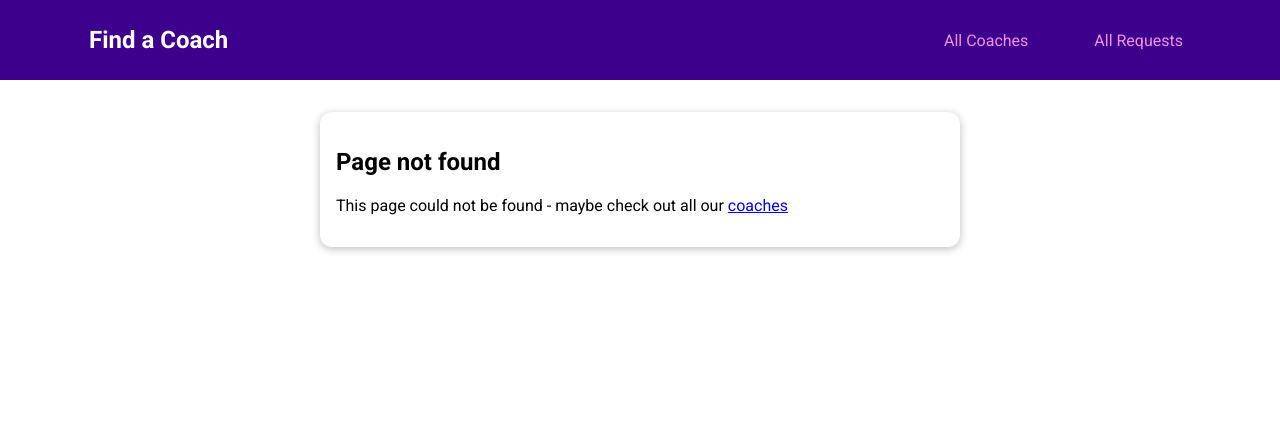
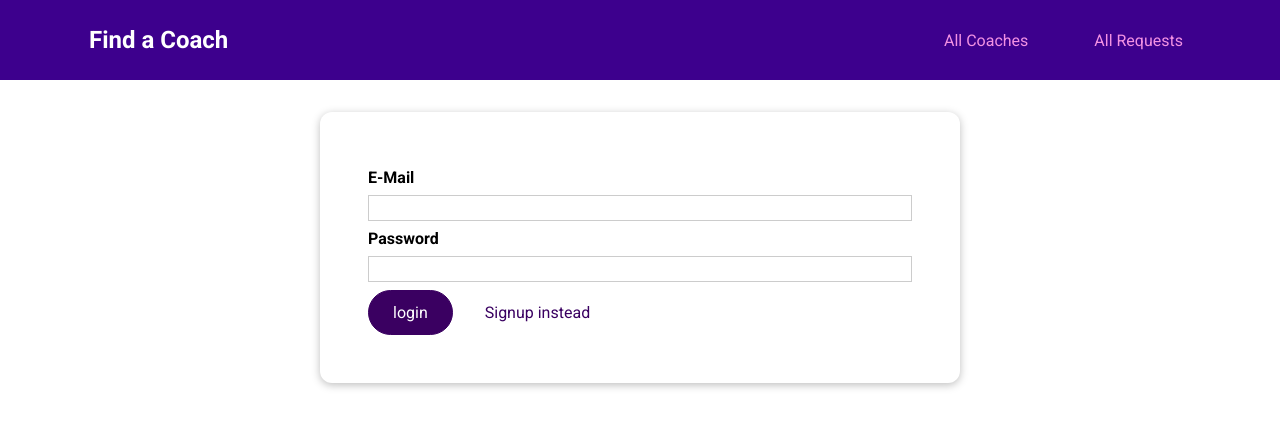
Before and after one commit to OliverRedman/vue-coaches-demo, a Vue app: page /auth in a window 1280 px wide. Before the commit this address had no page. Shown: the top 428 px of the page. Built offline with nearby package versions, Linux system fonts and the light colour scheme.

Commit message:
firebase

```diff
--- /dev/null
+++ b/src/pages/auth/UserAuth.vue
@@ -0,0 +1,134 @@
+<template>
+  <div>
+    <base-dialog :show="!!error" title="An error occurred" @close="handleError">
+      <p>{{ error }}</p></base-dialog
+    >
+    <base-dialog fixed :show="isLoading" title="Authenticating...">
+      <base-spinner></base-spinner
+    ></base-dialog>
+    <base-card>
+      <form @submit.prevent="submitForm">
+        <div class="form-control">
+          <label for="email">E-Mail</label>
+          <input type="email" id="email" v-model.trim="email" />
+        </div>
+        <div class="form-control">
+          <label for="password">Password</label>
+          <input type="password" id="password" v-model.trim="password" />
+        </div>
+        <p v-if="!formIsValid">
+          Please enter a valid email and password (must contain a @ and must be
+          above 6 characters long.)
+        </p>
+        <base-button>{{ submitButtonCaption }}</base-button>
+        <base-button type="button" mode="flat" @click="switchAuthMode">{{
+          switchModebuttonCaption
+        }}</base-button>
+      </form>
+    </base-card>
+  </div>
+</template>
+
+<script>
+export default {
+  computed: {
+    submitButtonCaption() {
+      if (this.mode === 'login') {
+        return 'login';
+      } else {
+        return 'signup';
+      }
+    },
+    switchModebuttonCaption() {
+      if (this.mode === 'login') {
+        return 'Signup instead';
+      } else {
+        return 'Login instead';
+      }
+    }
+  },
+  data() {
+    return {
+      email: '',
+      password: '',
+      formIsValid: true,
+      mode: 'login',
+      isLoading: false,
+      error: null
+    };
+  },
+  methods: {
+    handleError() {
+      this.error = null;
+    },
+    async submitForm() {
+      this.formIsValid = true;
+      if (
+        this.email === '' ||
+        !this.email.includes('@') ||
+        this.password.length < 6
+      ) {
+        this.formIsValid = false;
+        return;
+      }
+      this.isLoading = true;
+
+      try {
+        if (this.mode === 'login') {
+          // ee
+        } else {
+          await this.$store.dispatch('signup', {
+            email: this.email,
+            password: this.password
+          });
+        }
+      } catch (err) {
+        this.error =
+          err.message || 'failed to authenticate. Check your login data.';
+      }
+
+      this.isLoading = false;
+    },
+    switchAuthMode() {
+      if (this.mode === 'login') {
+        this.mode = 'signup';
+      } else {
+        this.mode = 'login';
+      }
+    }
+  }
+};
+</script>
+
+<style scoped>
+form {
+  margin: 1rem;
+  padding: 1rem;
+}
+
+.form-control {
+  margin: 0.5rem 0;
+}
+
+label {
+  font-weight: bold;
+  margin-bottom: 0.5rem;
+  display: block;
+}
+
+input,
+textarea {
+  display: block;
+  width: 100%;
+  font: inherit;
+  border: 1px solid #ccc;
+  padding: 0.15rem;
+}
+
+input:focus,
+textarea:focus {
+  border-color: #3d008d;
+  background-color: #faf6ff;
+  outline: none;
+}
+</style>
--- a/src/router.js
+++ b/src/router.js
@@ -5,7 +5,7 @@
 import ContactCoach from './pages/requests/ContactCoach.vue';
 import RequestReceived from './pages/requests/RequestReceived.vue';
 import NotFound from './pages/NotFound.vue';
-
+import UserAuth from './pages/auth/UserAuth.vue';
 const router = createRouter({
   history: createWebHistory(),
   routes: [
@@ -20,7 +20,8 @@
     },
     { path: '/register', component: CoachReg },
     { path: '/requests', component: RequestReceived },
-    { path: '/:notFound(.*)', component: NotFound }
+    { path: '/:notFound(.*)', component: NotFound },
+    { path: '/auth', component: UserAuth }
   ]
 });
 
--- a/src/store/index.js
+++ b/src/store/index.js
@@ -1,20 +1,12 @@
 import { createStore } from 'vuex';
 import coachModule from './modules/coaches/index.js';
 import requestsMod from './modules/requests/index.js';
+import authMod from './modules/auth/index.js';
 const store = createStore({
   modules: {
     coaches: coachModule,
-    requests: requestsMod
-  },
-  state() {
-    return {
-      userId: 'c3'
-    };
-  },
-  getters: {
-    userId(state) {
-      return state.userId;
-    }
+    requests: requestsMod,
+    authMod
   }
 });
 export default store;
--- /dev/null
+++ b/src/store/modules/auth/index.js
@@ -0,0 +1,49 @@
+export default {
+  state() {
+    return {
+      userId: null,
+      token: null,
+      tokenExpiration: null
+    };
+  },
+  getters: {
+    userId(state) {
+      return state.userId;
+    }
+  },
+  mutations: {
+    setUser(state, payload) {
+      state.token = payload.token;
+      state.userId = payload.userId;
+      state.tokenExpiration = payload.tokenExpiration;
+    }
+  },
+  actions: {
+    login() {},
+    async signup(context, payload) {
+      const response = await fetch(
+        'https://identitytoolkit.googleapis.com/v1/accounts:signUp?key=AIzaSyD-IWvSDku1jsc-5Pe2waL97_v6Zhb9pOE',
+        {
+          method: 'POST',
+          body: JSON.stringify({
+            email: payload.email,
+            password: payload.password,
+            returnSecureToken: true
+          })
+        }
+      );
+      const responseData = await response.json();
+      if (!response.ok) {
+        console.log(responseData);
+        const error = new Error(responseData.message || 'failed to auth.');
+        throw error;
+      }
+      console.log(responseData);
+      context.commit('setUser', {
+        token: responseData.idToken,
+        userId: responseData.localId,
+        tokenExpiration: responseData.expireIn
+      });
+    }
+  }
+};
```
